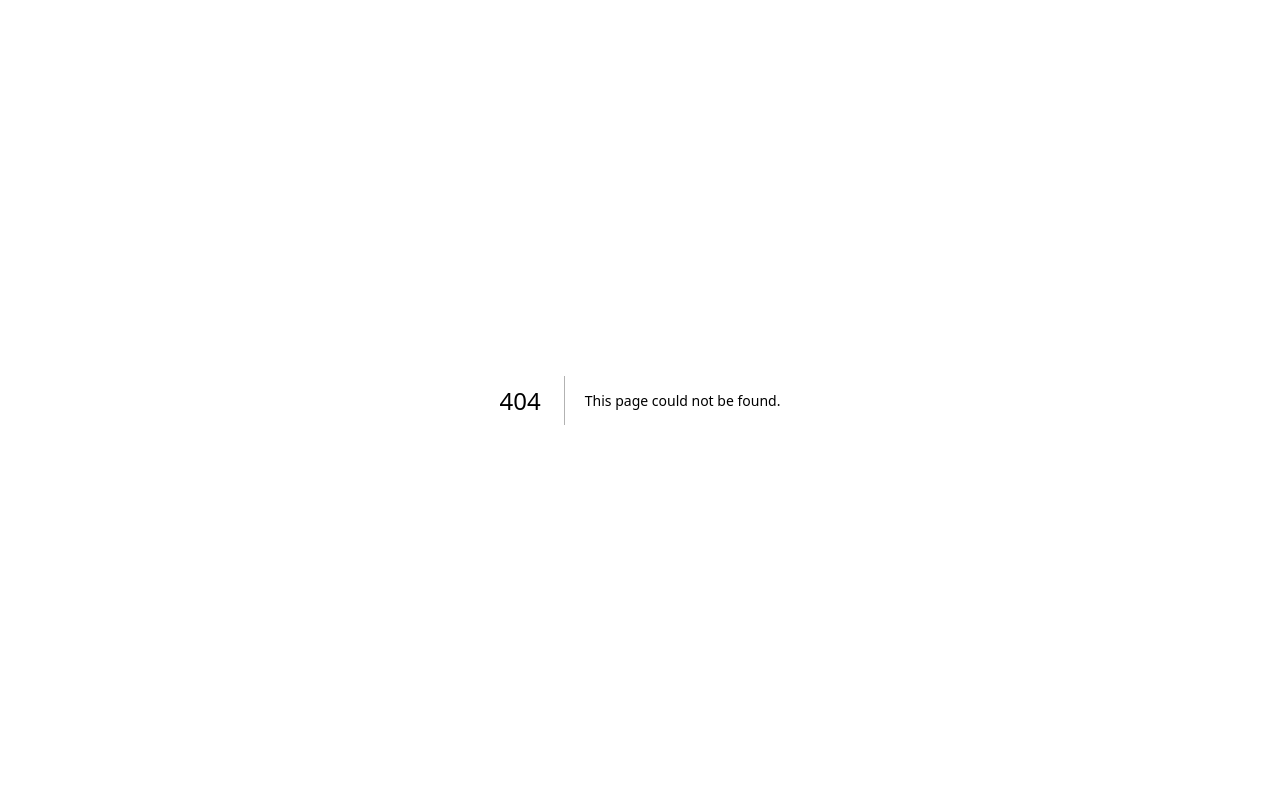
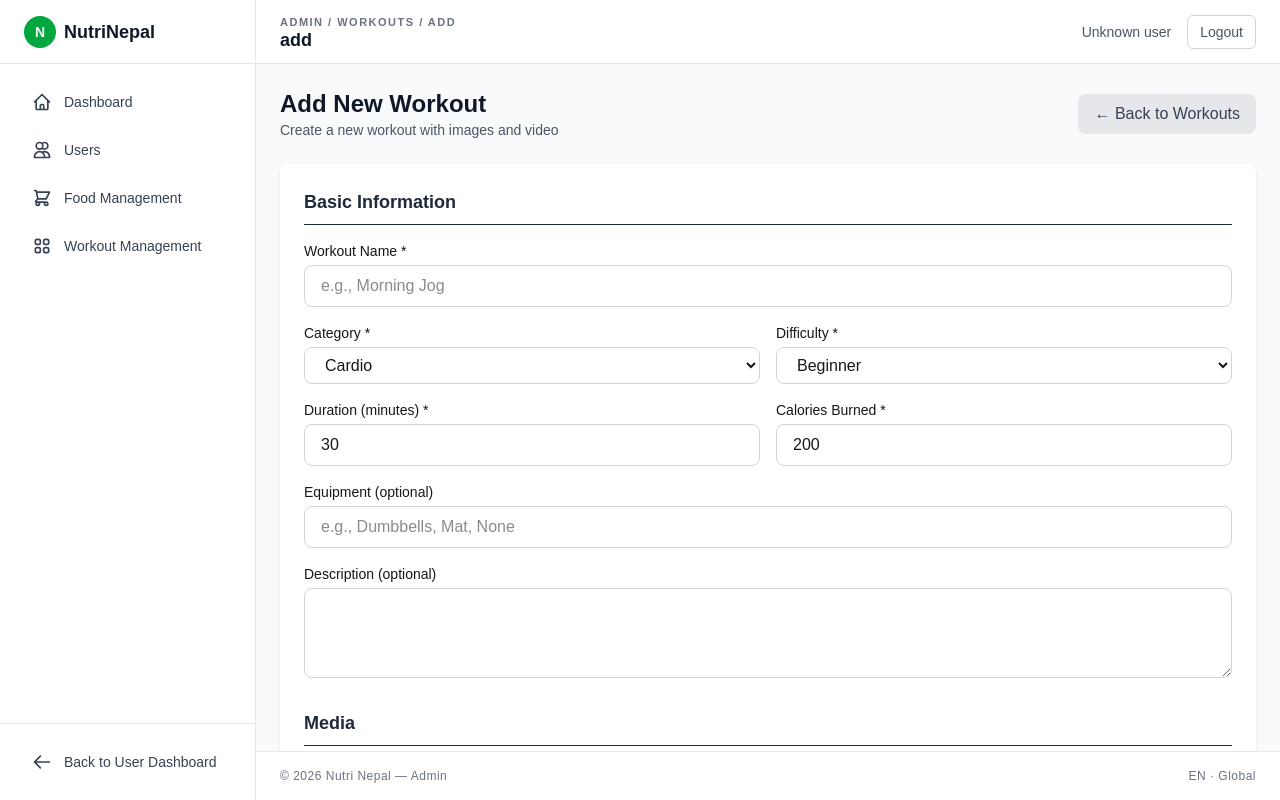
Before and after one commit to Abish08/Web-API-Project-, a Next.js app in the folder web-api-next/: page /admin/workouts/add in a window 1280 px wide. Before the commit this address had no page. Built offline with nearby package versions, Linux system fonts and the light colour scheme; no server answers.

Commit message:
feat: add workout creation with video URL and images

```diff
--- /dev/null
+++ b/web-api-next/app/admin/workouts/add/page.tsx
@@ -0,0 +1,250 @@
+"use client";
+
+import { useState } from "react";
+import { toast } from "react-toastify";
+import Link from "next/link";
+import { useRouter } from "next/navigation";
+
+export default function AddWorkoutPage() {
+  const router = useRouter();
+  const [loading, setLoading] = useState(false);
+  const [images, setImages] = useState<File[]>([]);
+  const [previewUrls, setPreviewUrls] = useState<string[]>([]);
+  const [videoUrl, setVideoUrl] = useState("");
+
+  const [formData, setFormData] = useState({
+    name: "",
+    category: "Cardio",
+    duration: 30,
+    caloriesBurned: 200,
+    difficulty: "Beginner",
+    description: "",
+    equipment: "",
+  });
+
+  const handleImageChange = (e: React.ChangeEvent<HTMLInputElement>) => {
+    if (e.target.files) {
+      const selectedFiles = Array.from(e.target.files);
+      setImages(selectedFiles);
+      const urls = selectedFiles.map(file => URL.createObjectURL(file));
+      setPreviewUrls(urls);
+    } else {
+      setImages([]);
+      setPreviewUrls([]);
+    }
+  };
+
+  const handleSubmit = async (e: React.FormEvent) => {
+    e.preventDefault();
+    setLoading(true);
+
+    try {
+      const formDataToSend = new FormData();
+
+      Object.entries(formData).forEach(([key, value]) => {
+        formDataToSend.append(key, value.toString());
+      });
+
+      // Append images
+      images.forEach((file) => {
+        formDataToSend.append("images", file);
+      });
+
+      // Append video URL if provided
+      if (videoUrl) {
+        formDataToSend.append("videoUrl", videoUrl);
+      }
+
+      const response = await fetch("http://localhost:8089/api/v1/workouts", {
+        method: "POST",
+        credentials: "include",
+        body: formDataToSend,
+      });
+
+      const data = await response.json();
+
+      if (data.success) {
+        toast.success("Workout added successfully!");
+        router.push("/admin/workouts");
+      } else {
+        toast.error(data.message || "Failed to add workout");
+      }
+    } catch (error) {
+      toast.error("Failed to add workout");
+      console.error(error);
+    } finally {
+      setLoading(false);
+    }
+  };
+
+  return (
+    <div>
+      {/* Header */}
+      <div className="flex justify-between items-center mb-6">
+        <div>
+          <h1 className="text-2xl font-bold text-gray-900">Add New Workout</h1>
+          <p className="text-sm text-gray-600">Create a new workout with images and video</p>
+        </div>
+        <Link
+          href="/admin/workouts"
+          className="bg-gray-200 text-gray-700 px-4 py-2 rounded-lg hover:bg-gray-300"
+        >
+          ← Back to Workouts
+        </Link>
+      </div>
+
+      <div className="bg-white rounded-lg shadow p-6">
+        <form onSubmit={handleSubmit} className="space-y-6">
+          {/* Basic Information */}
+          <div className="space-y-4">
+            <h3 className="text-lg font-semibold text-gray-800 border-b pb-2">Basic Information</h3>
+
+            <div>
+              <label className="block text-sm font-medium mb-1">Workout Name *</label>
+              <input
+                type="text"
+                value={formData.name}
+                onChange={(e) => setFormData({ ...formData, name: e.target.value })}
+                className="w-full border border-gray-300 rounded-lg px-4 py-2"
+                placeholder="e.g., Morning Jog"
+                required
+              />
+            </div>
+
+            <div className="grid grid-cols-2 gap-4">
+              <div>
+                <label className="block text-sm font-medium mb-1">Category *</label>
+                <select
+                  value={formData.category}
+                  onChange={(e) => setFormData({ ...formData, category: e.target.value })}
+                  className="w-full border border-gray-300 rounded-lg px-4 py-2"
+                >
+                  <option value="Cardio">Cardio</option>
+                  <option value="Strength">Strength</option>
+                  <option value="Flexibility">Flexibility</option>
+                  <option value="Yoga">Yoga</option>
+                  <option value="HIIT">HIIT</option>
+                  <option value="Sports">Sports</option>
+                  <option value="Other">Other</option>
+                </select>
+              </div>
+              <div>
+                <label className="block text-sm font-medium mb-1">Difficulty *</label>
+                <select
+                  value={formData.difficulty}
+                  onChange={(e) => setFormData({ ...formData, difficulty: e.target.value })}
+                  className="w-full border border-gray-300 rounded-lg px-4 py-2"
+                >
+                  <option value="Beginner">Beginner</option>
+                  <option value="Intermediate">Intermediate</option>
+                  <option value="Advanced">Advanced</option>
+                </select>
+              </div>
+            </div>
+
+            <div className="grid grid-cols-2 gap-4">
+              <div>
+                <label className="block text-sm font-medium mb-1">Duration (minutes) *</label>
+                <input
+                  type="number"
+                  value={formData.duration}
+                  onChange={(e) => setFormData({ ...formData, duration: parseInt(e.target.value) || 0 })}
+                  className="w-full border border-gray-300 rounded-lg px-4 py-2"
+                  required
+                />
+              </div>
+              <div>
+                <label className="block text-sm font-medium mb-1">Calories Burned *</label>
+                <input
+                  type="number"
+                  value={formData.caloriesBurned}
+                  onChange={(e) => setFormData({ ...formData, caloriesBurned: parseInt(e.target.value) || 0 })}
+                  className="w-full border border-gray-300 rounded-lg px-4 py-2"
+                  required
+                />
+              </div>
+            </div>
+
+            <div>
+              <label className="block text-sm font-medium mb-1">Equipment (optional)</label>
+              <input
+                type="text"
+                value={formData.equipment}
+                onChange={(e) => setFormData({ ...formData, equipment: e.target.value })}
+                className="w-full border border-gray-300 rounded-lg px-4 py-2"
+                placeholder="e.g., Dumbbells, Mat, None"
+              />
+            </div>
+
+            <div>
+              <label className="block text-sm font-medium mb-1">Description (optional)</label>
+              <textarea
+                value={formData.description}
+                onChange={(e) => setFormData({ ...formData, description: e.target.value })}
+                className="w-full border border-gray-300 rounded-lg px-4 py-2"
+                rows={3}
+              />
+            </div>
+          </div>
+
+          {/* Video URL */}
+          <div>
+            <h3 className="text-lg font-semibold text-gray-800 border-b pb-2 mb-4">Media</h3>
+            <label className="block text-sm font-medium mb-1">Video URL (YouTube/External)</label>
+            <input
+              type="url"
+              value={videoUrl}
+              onChange={(e) => setVideoUrl(e.target.value)}
+              className="w-full border border-gray-300 rounded-lg px-4 py-2"
+              placeholder="https://www.youtube.com/watch?v=..."
+            />
+            <p className="text-xs text-gray-500 mt-1">Optional: Paste a YouTube or video link</p>
+          </div>
+
+          {/* Image Upload */}
+          <div>
+            <label className="block text-sm font-medium mb-1">Workout Images</label>
+            <input
+              type="file"
+              multiple
+              accept="image/*"
+              onChange={handleImageChange}
+              className="w-full border border-gray-300 rounded-lg px-4 py-2"
+            />
+
+            {previewUrls.length > 0 && (
+              <div className="grid grid-cols-3 gap-4 mt-4">
+                {previewUrls.map((url, index) => (
+                  <div key={index} className="relative">
+                    <img
+                      src={url}
+                      alt={`Preview ${index + 1}`}
+                      className="w-full h-32 object-cover rounded-lg"
+                    />
+                  </div>
+                ))}
+              </div>
+            )}
+          </div>
+
+          {/* Submit Button */}
+          <div className="flex justify-end gap-3 pt-4 border-t">
+            <Link
+              href="/admin/workouts"
+              className="px-4 py-2 border border-gray-300 rounded-lg hover:bg-gray-50"
+            >
+              Cancel
+            </Link>
+            <button
+              type="submit"
+              disabled={loading}
+              className="px-4 py-2 bg-green-600 text-white rounded-lg hover:bg-green-700 disabled:opacity-50"
+            >
+              {loading ? "Adding Workout..." : "Add Workout"}
+            </button>
+          </div>
+        </form>
+      </div>
+    </div>
+  );
+}
```
